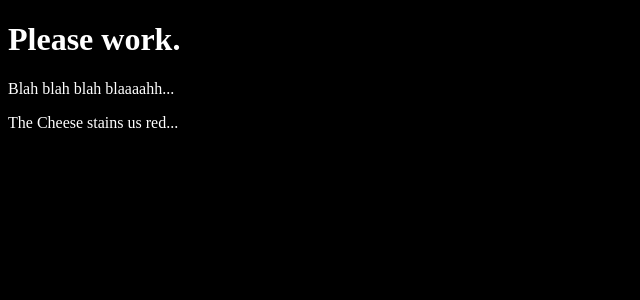
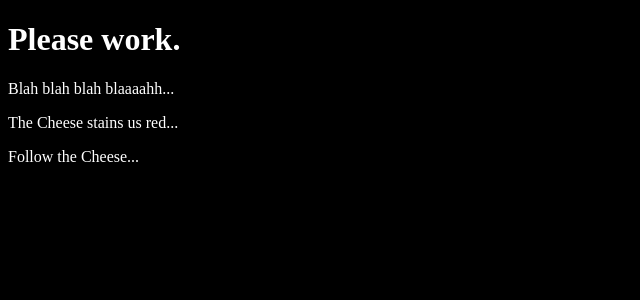
Before and after one commit to UnPolloLoco/jekyll, a Jekyll site: the page built from index.html, in a window 1280 px wide. Shown: the top 300 px of the page, without its empty margins (0-640 px from the left). Built offline with Jekyll 4.4.1, drawn with Linux system fonts in a browser that asks for light colours.

Commit message:
Update index.html with link

```diff
--- a/index.html
+++ b/index.html
@@ -4,3 +4,4 @@ title: Please work.
 ---
 <p>Blah blah blah blaaaahh...</p>
 <p class="red">The Cheese stains us red...</p>
+<a href-"cheese/">Follow the Cheese...</a>
```
